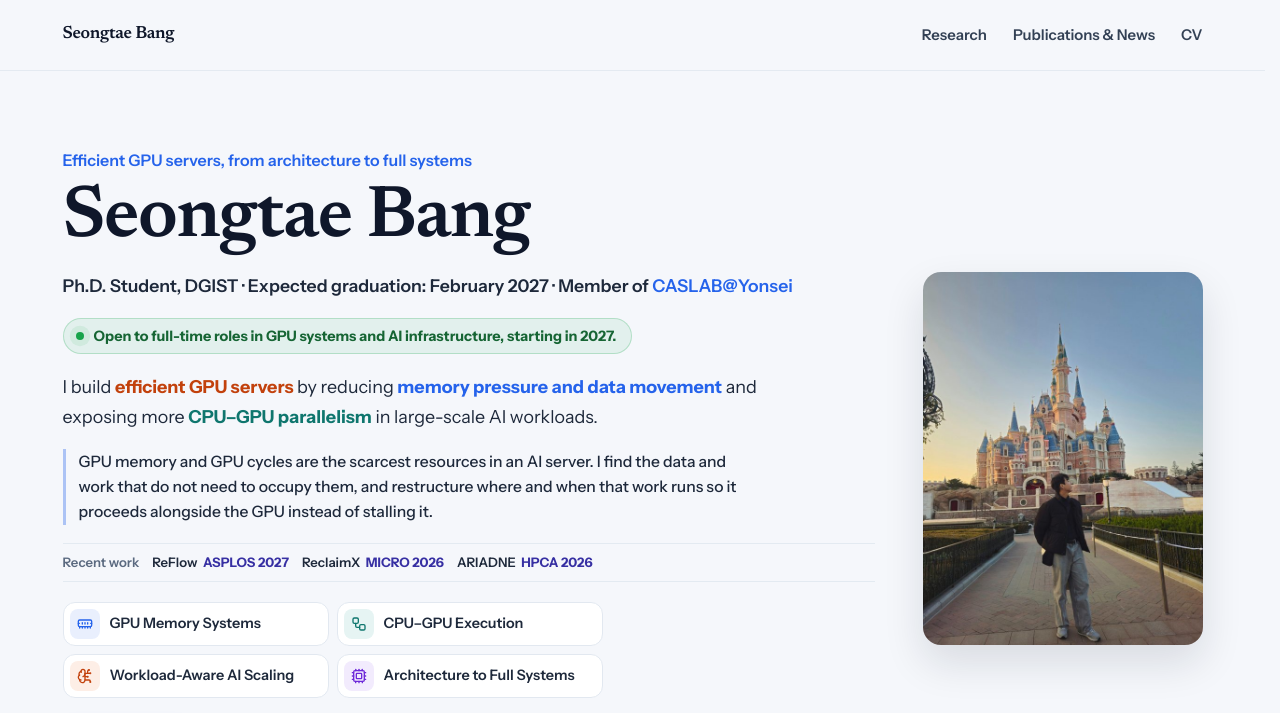
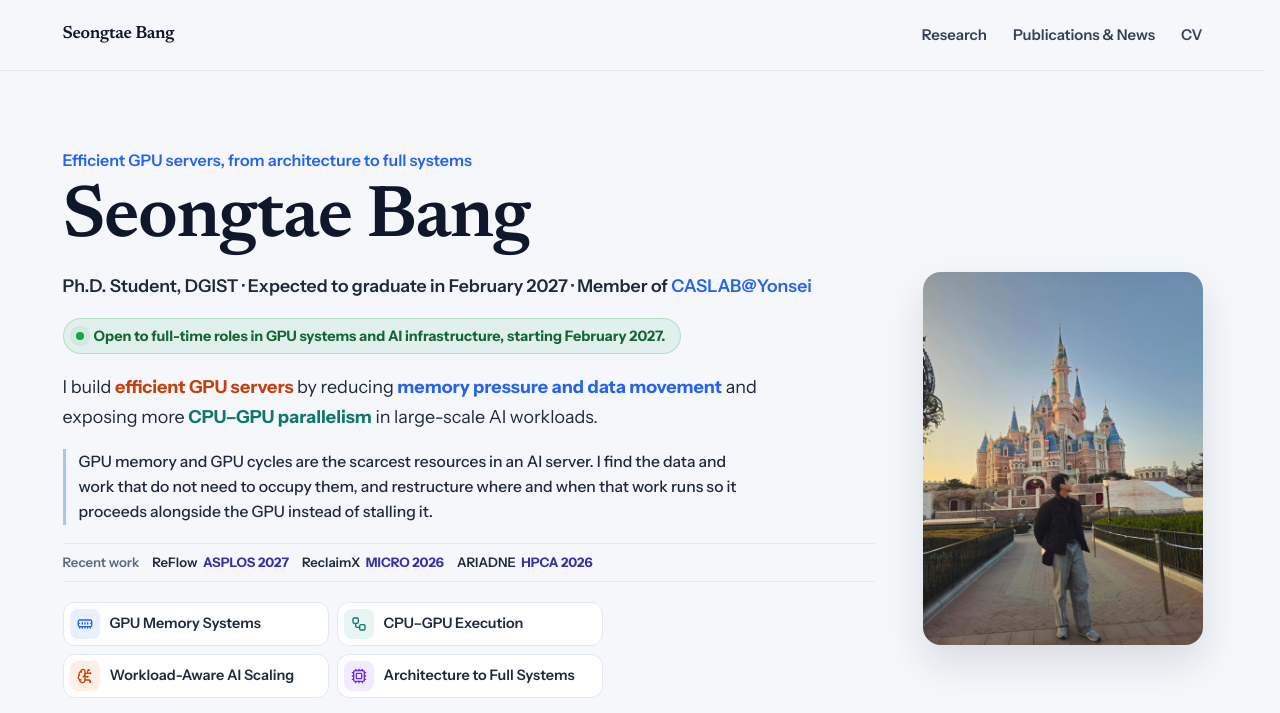
Before and after one commit to st-bang97/st-bang97.github.io, a plain HTML site: page index.html in a window 1280 px wide. Shown: the top 713 px of the page. Drawn offline with Linux system fonts and the light colour scheme.

Commit message:
profile: specify February 2027 full-time availability and graduation

```diff
--- a/index.html
+++ b/index.html
@@ -4,12 +4,12 @@
   <meta charset="utf-8">
   <meta name="viewport" content="width=device-width, initial-scale=1">
   <title>Seongtae Bang | GPU Systems &amp; AI Infrastructure</title>
-  <meta name="description" content="Seongtae Bang is a Ph.D. student at DGIST (expected graduation: February 2027) who builds efficient GPU servers for large AI workloads: GPU memory oversubscription (UVM), CPU-offloaded LLM training, and GPU architecture.">
+  <meta name="description" content="Seongtae Bang is a Ph.D. student at DGIST (expected to graduate in February 2027) who builds efficient GPU servers for large AI workloads: GPU memory oversubscription (UVM), CPU-offloaded LLM training, and GPU architecture.">
   <link rel="canonical" href="https://st-bang97.github.io/">
   <meta property="og:type" content="profile">
   <meta property="og:site_name" content="Seongtae Bang">
   <meta property="og:title" content="Seongtae Bang | GPU Systems &amp; AI Infrastructure">
-  <meta property="og:description" content="Ph.D. student at DGIST building efficient GPU servers (ASPLOS 2027, MICRO 2026, HPCA 2026). Open to full-time roles in GPU systems and AI infrastructure, starting in 2027.">
+  <meta property="og:description" content="Ph.D. student at DGIST building efficient GPU servers (ASPLOS 2027, MICRO 2026, HPCA 2026). Open to full-time roles in GPU systems and AI infrastructure, starting February 2027.">
   <meta property="og:url" content="https://st-bang97.github.io/">
   <meta property="og:image" content="https://st-bang97.github.io/assets/images/og-card.png">
   <meta property="og:image:width" content="1200">
@@ -55,8 +55,8 @@
       <div>
         <p class="eyebrow">Efficient GPU servers, from architecture to full systems</p>
         <h1 id="name">Seongtae Bang</h1>
-        <p class="hero-role">Ph.D. Student, DGIST · Expected graduation: February 2027 · Member of <a href="https://caslab-yonsei.github.io/" target="_blank" rel="noopener">CASLAB@Yonsei</a></p>
-        <p class="availability"><span class="availability-dot" aria-hidden="true"></span>Open to full-time roles in GPU systems and AI infrastructure, starting in 2027.</p>
+        <p class="hero-role">Ph.D. Student, DGIST · Expected to graduate in February 2027 · Member of <a href="https://caslab-yonsei.github.io/" target="_blank" rel="noopener">CASLAB@Yonsei</a></p>
+        <p class="availability"><span class="availability-dot" aria-hidden="true"></span>Open to full-time roles in GPU systems and AI infrastructure, starting February 2027.</p>
         <p class="lead">I build <span class="accent-training">efficient GPU servers</span> by reducing <span class="accent-memory">memory pressure and data movement</span> and exposing more <span class="accent-execution">CPU–GPU parallelism</span> in large-scale AI workloads.</p>
         <p class="intro-note">GPU memory and GPU cycles are the scarcest resources in an AI server. I find the data and work that do not need to occupy them, and restructure where and when that work runs so it proceeds alongside the GPU instead of stalling it.</p>
         <div class="hero-highlights" aria-label="Recent selected publications">
@@ -201,7 +201,7 @@
         <section class="side-section" id="education" aria-labelledby="education-title">
           <h2 class="side-title" id="education-title">Education</h2>
           <div class="compact-education">
-            <div><span>2020 – Present</span><p><strong>M.S.–Ph.D. Integrated Course</strong><br>Electrical Engineering and Computer Science, DGIST<br>Expected graduation: February 2027</p></div>
+            <div><span>2020 – Present</span><p><strong>M.S.–Ph.D. Integrated Course</strong><br>Electrical Engineering and Computer Science, DGIST<br>Expected to graduate in February 2027</p></div>
             <div><span>2016 – 2020</span><p><strong>Bachelor of Convergence Engineering</strong><br>DGIST</p></div>
           </div>
         </section>
```
